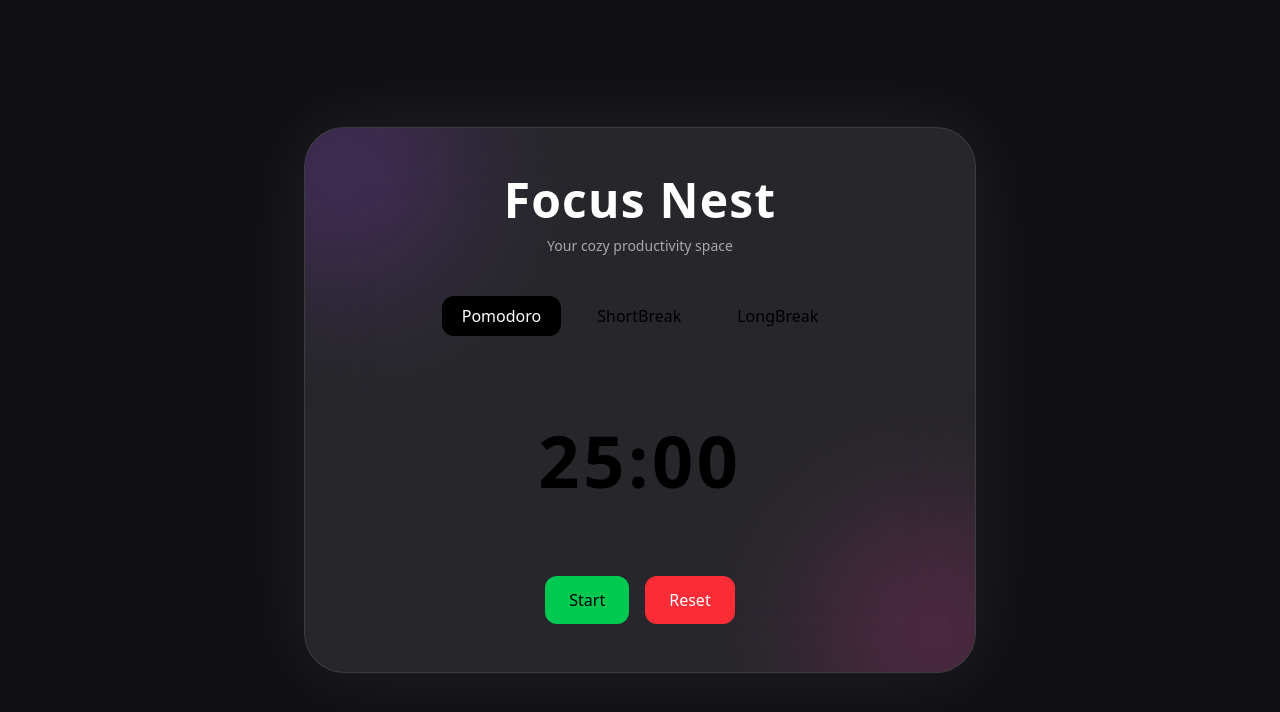
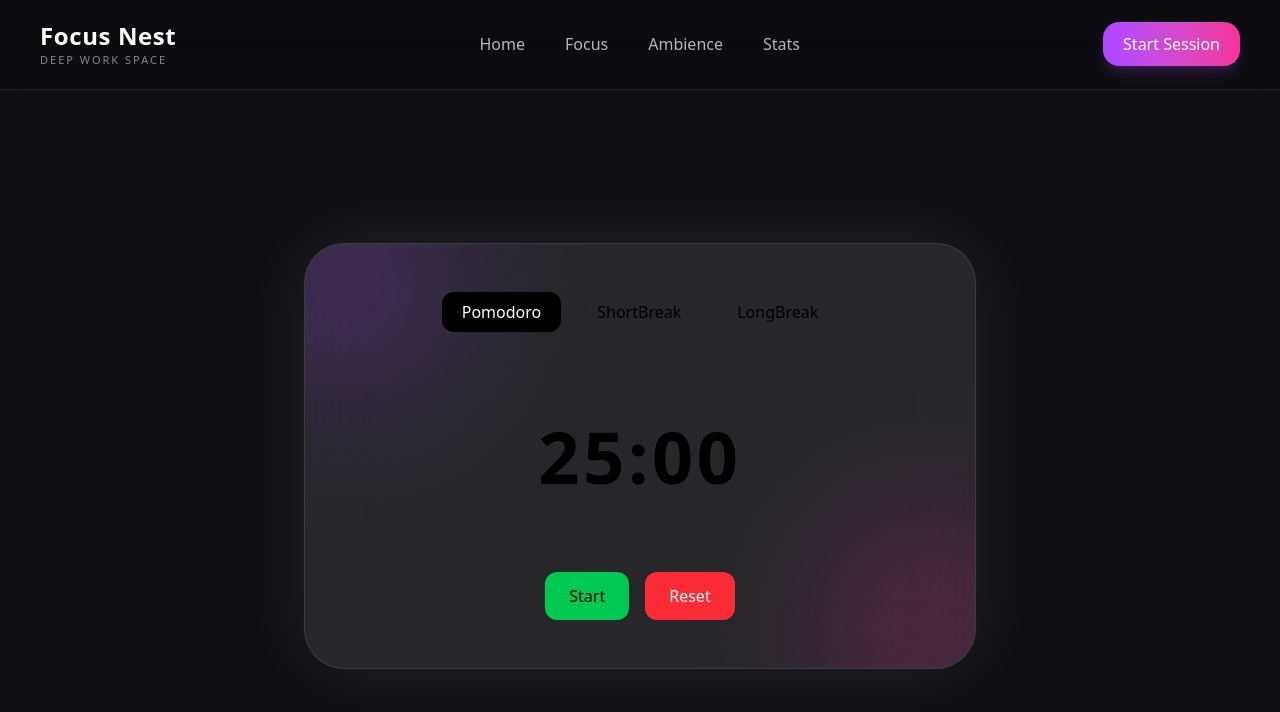
Before and after one commit to Abhavya28/focus-nest, a Next.js app: page / in a window 1280 px wide. Shown: the top 712 px of the page. Built offline with nearby package versions, Linux system fonts and the light colour scheme.

Commit message:
navbar added

```diff
--- a/src/app/layout.tsx
+++ b/src/app/layout.tsx
@@ -1,6 +1,7 @@
 import type { Metadata } from "next";
 import { Geist, Geist_Mono } from "next/font/google";
 import "./globals.css";
+import Navbar from "../components/layouts/navbar";
 
 const geistSans = Geist({
   variable: "--font-geist-sans",
@@ -28,6 +29,7 @@ export default function RootLayout({
       className={`${geistSans.variable} ${geistMono.variable} h-full antialiased`}
     >
       <body className="min-h-full flex flex-col">
+        <Navbar />
         {children}
       </body>
     </html>
--- a/src/app/page.tsx
+++ b/src/app/page.tsx
@@ -2,10 +2,8 @@ import PomodoroTimer from "../components/pomodoroTimer";
 
 export default function Home() {
   return (
-    <main className="min-h-screen bg-[#0f0f14] flex items-center justify-center px-4">
-
+    <div className="min-h-screen bg-[#0f0f14] flex items-center justify-center px-4 pt-28">
       <PomodoroTimer />
-
-    </main>
+    </div>
   );
 }
--- /dev/null
+++ b/src/components/layouts/navbar.tsx
@@ -0,0 +1,51 @@
+"use client";
+
+
+const Navbar = () => {
+    return (
+        <nav className="fixed top-0 left-0 w-full z-50 border-b border-white/10 bg-black/20 backdrop-blur-xl">
+
+            <div className="max-w-7xl mx-auto px-6 md:px-10 py-5 flex items-center justify-between">
+
+                <div className="flex items-center gap-3">
+                    <div>
+                        <h1 className="text-2xl font-bold tracking-wide text-white">
+                            Focus Nest
+                        </h1>
+
+                        <p className="text-[11px] text-white/50 tracking-[2px] uppercase">
+                            Deep Work Space
+                        </p>
+                    </div>
+                </div>
+
+                <div className="hidden md:flex items-center gap-10">
+
+                    <button className="text-white/70 hover:text-white transition duration-300">
+                        Home
+                    </button>
+
+                    <button className="text-white/70 hover:text-white transition duration-300">
+                        Focus
+                    </button>
+
+                    <button className="text-white/70 hover:text-white transition duration-300">
+                        Ambience
+                    </button>
+
+                    <button className="text-white/70 hover:text-white transition duration-300">
+                        Stats
+                    </button>
+                </div>
+
+                <button className="px-5 py-2.5 rounded-2xl bg-gradient-to-r from-purple-500 to-pink-500 text-white font-medium shadow-lg shadow-purple-500/20 hover:scale-105 transition duration-300">
+
+                    Start Session
+
+                </button>
+            </div>
+        </nav>
+    );
+};
+
+export default Navbar;
--- a/src/components/modeSwitcher.tsx
+++ b/src/components/modeSwitcher.tsx
@@ -1,13 +1,4 @@
-
-type Mode =
-    | "pomodoro"
-    | "shortBreak"
-    | "longBreak";
-
-type ModeSwitcherProps = {
-    mode: Mode;
-    setMode: (mode: Mode) => void;
-};
+import { Mode, ModeSwitcherProps } from "../types";
 
 const ModeSwitcher = ({
     mode,
--- a/src/components/pomodoroTimer.tsx
+++ b/src/components/pomodoroTimer.tsx
@@ -4,11 +4,7 @@ import { useEffect, useState } from "react";
 import Timer from "./timer";
 import Controls from "./controls";
 import ModeSwitcher from "./modeSwitcher";
-
-type Mode =
-    | "pomodoro"
-    | "shortBreak"
-    | "longBreak";
+import { Mode } from "../types";
 
 const TIMER_MODES = {
     pomodoro: 25 * 60,
@@ -70,26 +66,13 @@ const PomodoroTimer = () => {
             <div className="absolute -bottom-20 -right-20 w-60 h-60 bg-pink-500/20 blur-3xl rounded-full" />
 
             <div className="relative z-10 w-full flex flex-col items-center">
-
-                <div className="mb-10 text-center">
-                    <h1 className="text-5xl font-bold text-white tracking-wide">
-                        Focus Nest
-                    </h1>
-
-                    <p className="text-white/60 mt-3 text-sm">
-                        Your cozy productivity space
-                    </p>
-                </div>
-
                 <ModeSwitcher
                     mode={mode}
                     setMode={handleModeChange}
                 />
 
                 <div className="my-12">
-
                     <Timer time={time} />
-
                 </div>
 
                 <Controls
@@ -114,7 +97,6 @@ const PomodoroTimer = () => {
                         </div>
                     )
                 }
-
             </div>
         </div>
     );
--- /dev/null
+++ b/src/types/index.ts
@@ -0,0 +1,21 @@
+export type ControlsProps = {
+    isRunning: boolean;
+    onStart: () => void;
+    onPause: () => void;
+    onReset: () => void;
+};
+
+
+export type Mode =
+    | "pomodoro"
+    | "shortBreak"
+    | "longBreak";
+
+export type ModeSwitcherProps = {
+    mode: Mode;
+    setMode: (mode: Mode) => void;
+};
+
+export type TimerProps = {
+    time: number;
+};
```
Also changed, not shown: src/components/controls.tsx (+1 -9 lines), src/components/timer.tsx (+1 -6 lines).
